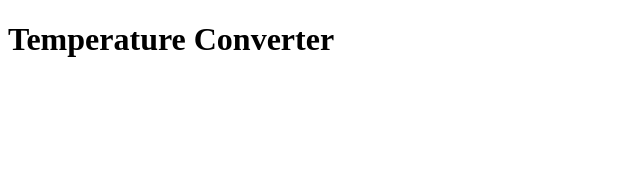
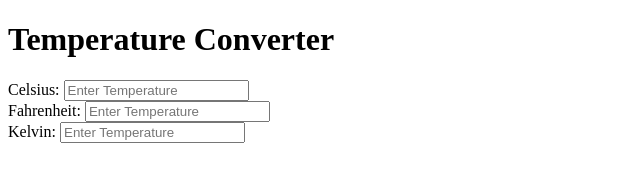
Before and after one commit to mdzaberalhamid/html-css-javascript-projects, a plain HTML site: page project-7-temperature-converter/index.html in a window 1280 px wide. Shown: the whole page, without its empty margins (0-640 px from the left). Drawn offline with Linux system fonts and the light colour scheme.

Commit message:
Update index.html

```diff
--- a/project-7-temperature-converter/index.html
+++ b/project-7-temperature-converter/index.html
@@ -6,6 +6,21 @@
     <title>Temperature Converter</title>
 </head>
 <body>
-    <h1>Temperature Converter</h1>
+    <!-- <h1>Temperature Converter</h1> -->
+    <div class="container">
+        <h1 class="heading">Temperature Converter</h1>
+        <div class="temp-container">
+            <label for="celsius">Celsius:</label>
+            <input type="number" name="celsius" id="celsius" placeholder="Enter Temperature" class="input">
+        </div>
+        <div class="temp-container">
+            <label for="fahrenheit">Fahrenheit:</label>
+            <input type="number" name="fahrenheit" id="fahrenheit" placeholder="Enter Temperature" class="input">
+        </div>
+        <div class="temp-container">
+            <label for="kelvin">Kelvin:</label>
+            <input type="number" name="kelvin" id="kelvin" placeholder="Enter Temperature" class="input">
+        </div>
+    </div>
 </body>
 </html>
```
